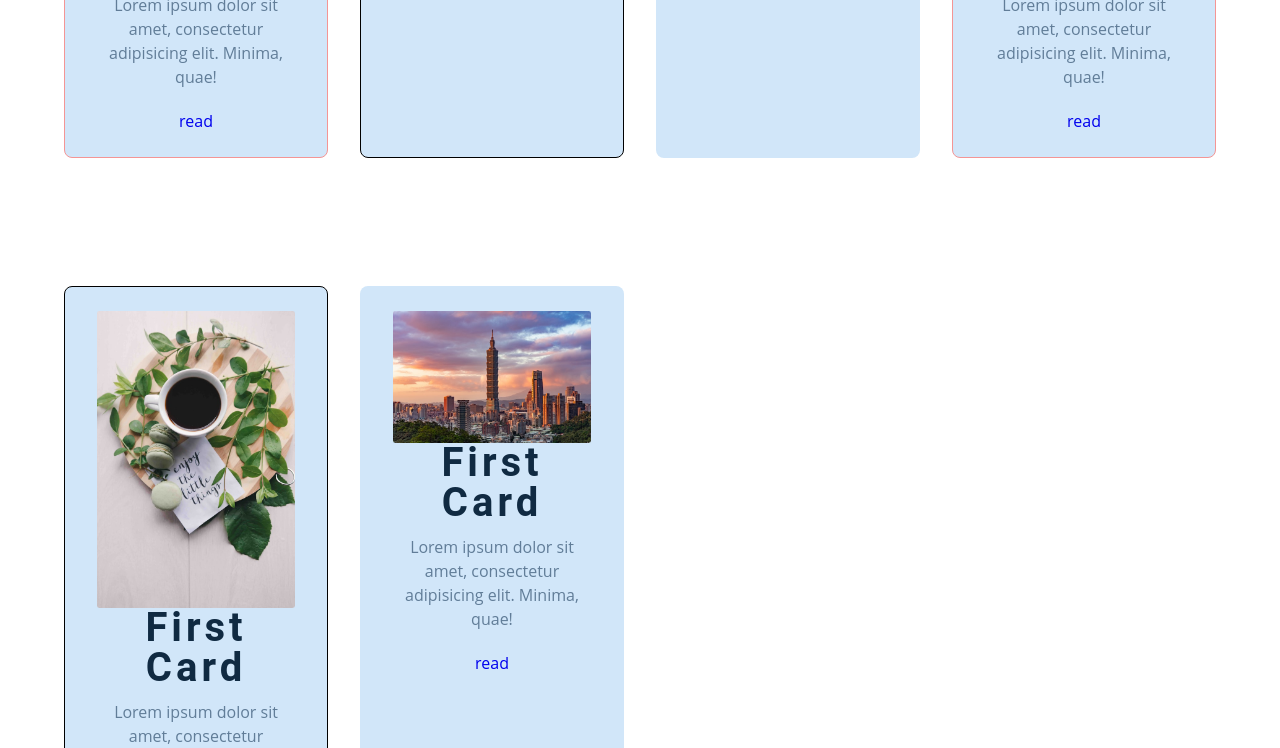
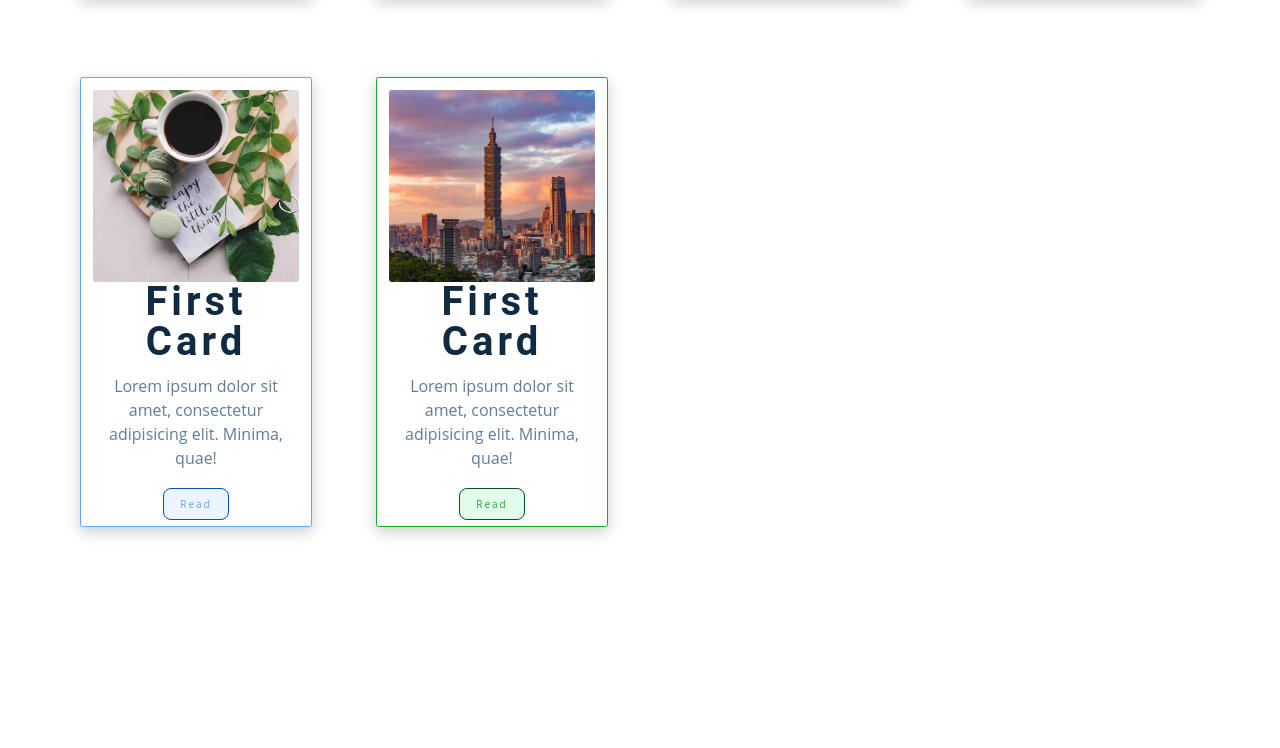
Before and after one commit to abc6577/1111-sweb-1N-demo-211410591, a plain HTML site: page demo/w08_91/cards/landing_91.html in a window 1280 px wide. Shown: the part 685-1433 px from the top of the page. Drawn offline with Linux system fonts and the light colour scheme; files whose address does not match are found by name.

Commit message:
w08-P3: define css variables for .btn-1, .btn-2, .btn3

```diff
--- a/demo/w08_91/cards/css/style_91.css
+++ b/demo/w08_91/cards/css/style_91.css
@@ -67,6 +67,23 @@ blogs
   --letter-spacing: 2px;
   --fluid-width: 90vw;
   --border-radius: 0.15rem;
+
+
+  /*
+  cards
+  */
+  --card-1:#ff69a6;
+  --card-2:#68a3ff;
+  --card-3:#1da839;
+  --read-1-color:var(--card-1);
+  --read-2-color:var(--card-2);
+  --read-3-color:var(--card-3);
+  --read-1-background:#ffe8f1;
+  --read-2-background:#ecf4ff;
+  --read-3-background:#e2fceb;
+  --read-1-border:1px solid #bb0b4e;
+  --read-2-border:1px solid#0654ad;
+  --read-3-border:1px solid#055223;
 }
 /*
 ===============
@@ -277,7 +294,93 @@ cards
   /*max-width: 500px;*/
 }
 
+.card {
+  background: #ffffff;
+  padding: 1.5rem 2rem;
+  text-align: center;
+  max-width: 300px;
+  margin: 1rem;
+  border-radius: 0.5rem;
+  border: 1px solid transparent;
+}
 
+.card-1 {
+    border-color:var(--card-1);
+    padding: 0.75rem;
+    border-radius: var(--border-radius);
+    margin-bottom: 2rem;
+    box-shadow: 0 5px 15px rgba(0,0,0,0.2);
+    transition: 0.5s ease-in-out all;
+}
+
+.card-2 {
+    border-color: var(--card-2);
+    padding: 0.75rem;
+    border-radius: var(--border-radius);
+    margin-bottom: 2rem;
+    box-shadow: 0 5px 15px rgba(0,0,0,0.2);
+    transition: 0.5s ease-in-out all;
+}
+
+.card-3 {
+    border-color: var(--card-3);
+    padding: 0.75rem;
+    border-radius: var(--border-radius);
+    margin-bottom: 2rem;
+    box-shadow: 0 5px 15px rgba(0,0,0,0.2);
+    transition: 0.5s ease-in-out all;
+}
+
+.grid {
+    display: grid;
+   grid-template-columns: 1fr;
+   font-size: 10px;
+   width: var(--fluid-width);
+   max-width: var(--max-width);
+   margin: 0 auto;
+}
+
+.img {
+    width: 100%;
+   height: 12rem;
+   display: block;
+   object-fit: cover;
+}
+
+.blog-img {
+    border-radius: var(--border-radius);
+    margin-bottom: 0.5rem;
+}
+
+.read {
+  text-transform: capitalize;
+  padding: 0.5rem 1rem;
+  border: transparent;
+  /*border: 1px solid #090c03;*/
+  border-radius: 0.5rem;
+  letter-spacing: 2px;
+  font-size: 10px;
+}
+
+.read-1 {
+    background: var(--read-1-background);
+    color: var(--read-1-color);
+    border: var(--read-1-border) !important;
+}
+
+.read-2 {
+    background: var(--read-2-background);
+    color: var(--read-2-color);
+    border: var(--read-2-border)!important;
+}
+
+.read-3 {
+    background: var(--read-3-background);
+    color: var(--read-3-color);
+    border: var(--read-3-border) !important;
+}
+
+/*
 .card{
     background: rgb(209, 230, 249);
     padding: 1.5rem 2rem;
@@ -291,13 +394,13 @@ cards
 
     border-color: rgb(244, 149, 149);
 }
-
+*/
 .icon {
     width: 40px;
     height: 40px;
     border-radius: 50%;
 }
-
+/*
 .card-1 .icon{
     background: #ff69a6;
 }
@@ -310,7 +413,7 @@ cards
 .card-2 .icon{
     background: black;
 }
-
+*/
 
 .card .btn{
     text-transform: capitalize;
```
Also changed, not shown: demo/md/w08_91/w08-p3-1.png (added), demo/md/w08_91/w08-p3-2.png (added).
